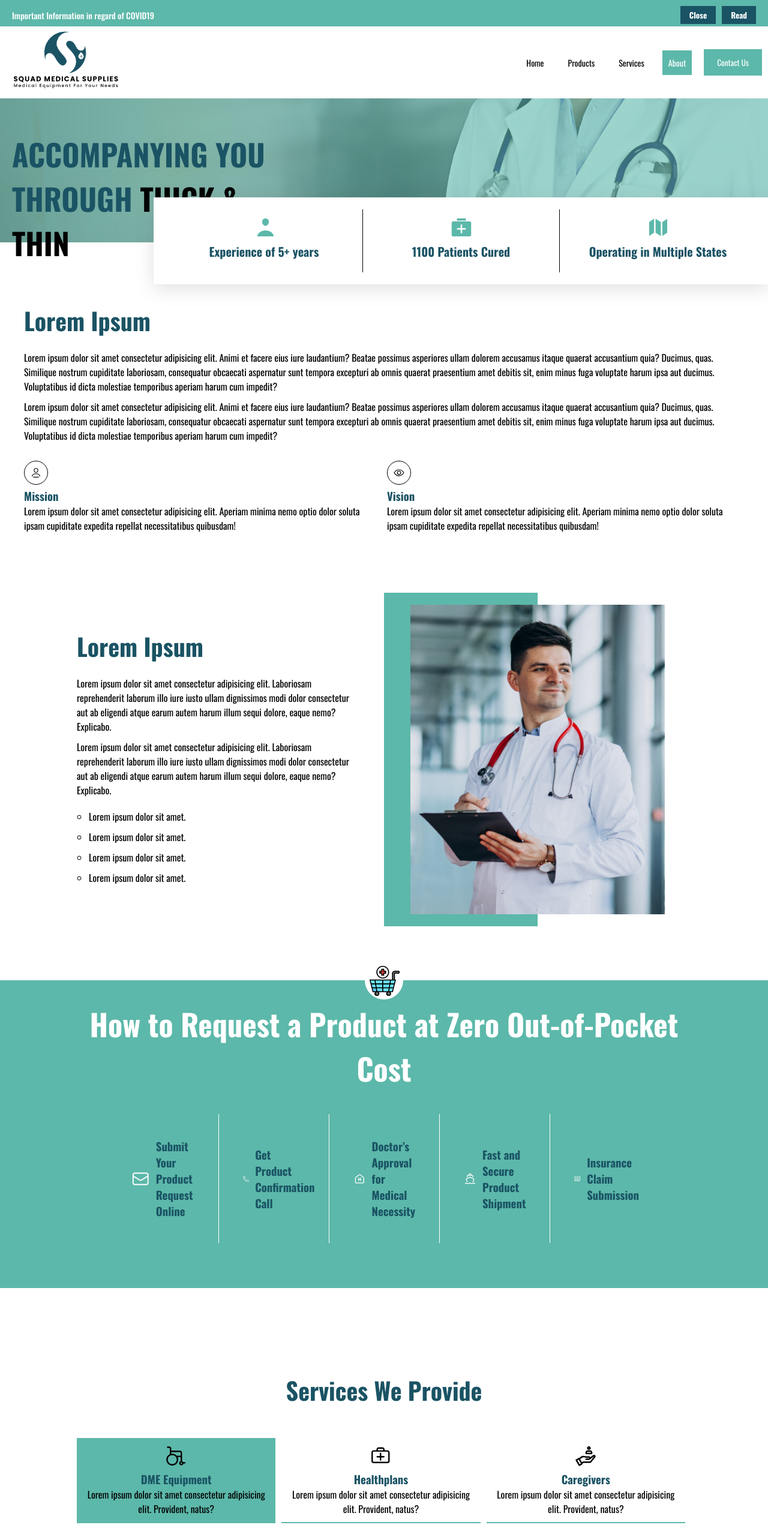
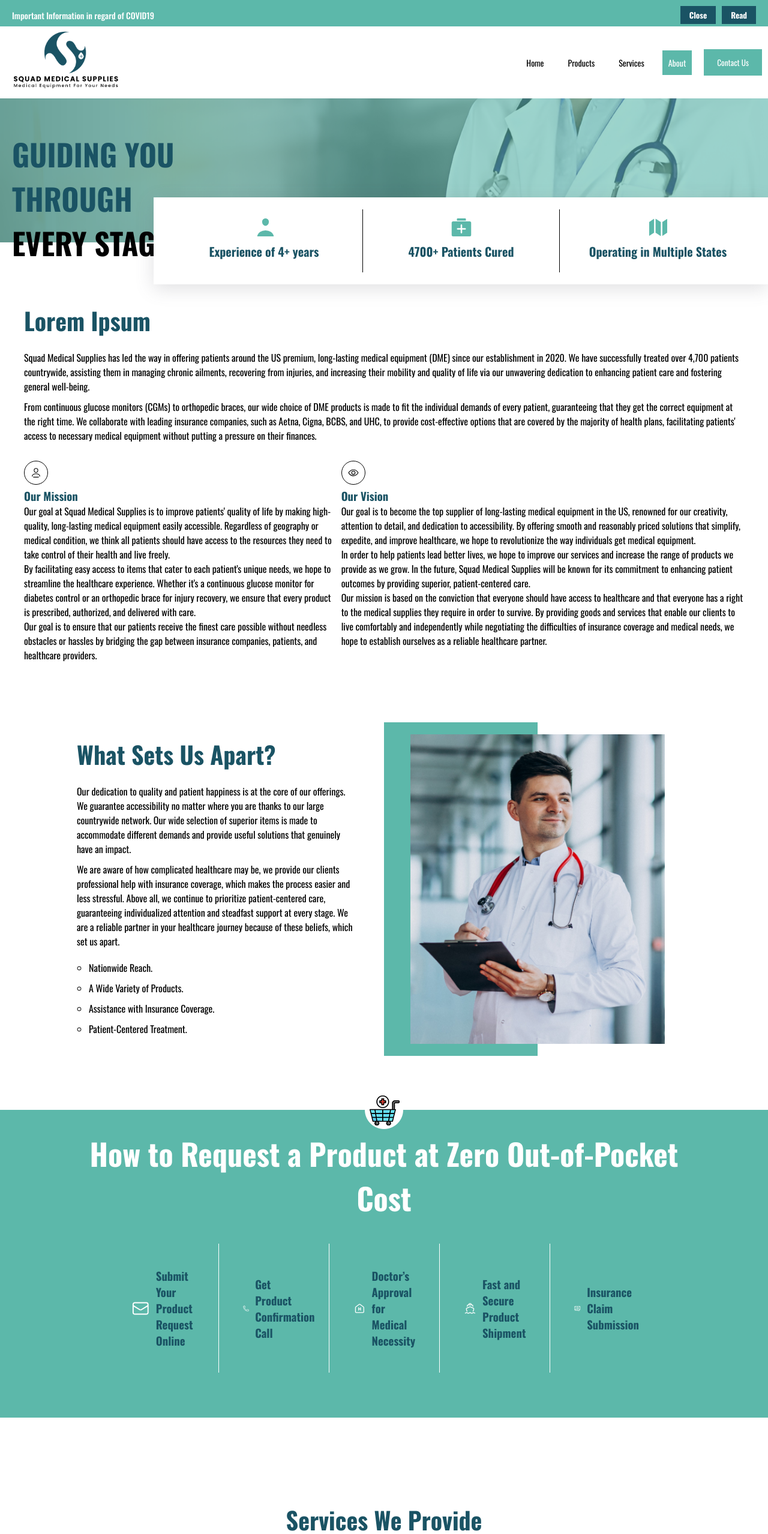
Before and after one commit to MKashanButt/squad-medical-supplies, a Next.js app: page /about in a window 1280 px wide. Shown: the top 2557 px of the page at 60% size. Built offline with nearby package versions, Linux system fonts and the light colour scheme.

Commit message:
finished content and added popup

```diff
--- a/src/app/about/page.tsx
+++ b/src/app/about/page.tsx
@@ -25,6 +25,8 @@ import LymphedemaPumpMassagers from "@/assets/images/lymphedema-pump-massagers.j
 import shopping from "@/assets/images/shoppping-icon.png"
 
 import caregiverService from "@/assets/images/caregiver-service-info.jpg"
+import Link from "next/link"
+import { toggleDialog } from "@/utils/DialogHelper"
 
 interface Product {
     id: number,
@@ -95,7 +97,7 @@ export default function About() {
             <section className={styles.hero}>
                 <div className={styles.overlay}></div>
                 <div className={styles.content}>
-                    <h1>Accompanying you through <span>Thick & Thin</span></h1>
+                    <h1>Guiding You Through <br /><span>Every Stage</span></h1>
                 </div>
                 <div className={styles.overlayContent}>
                     <div className={styles.item}>
@@ -109,7 +111,7 @@ export default function About() {
                             <path stroke-linecap="round" stroke-linejoin="round"
                                 stroke-width="32" d="M88 176v112M144 232H32" />
                         </svg>
-                        <h3>Experience of 5+ years</h3>
+                        <h3>Experience of 4+ years</h3>
                     </div>
                     <div className={styles.item}>
                         <svg xmlns="http://www.w3.org/2000/svg" className={styles.icon} viewBox="0 0 512 512">
@@ -119,7 +121,7 @@ export default function About() {
                                 stroke-linecap="round" stroke-linejoin="round"
                                 stroke-width="32" />
                         </svg>
-                        <h3>1100 Patients Cured</h3>
+                        <h3>4700+ Patients Cured</h3>
                     </div>
                     <div className={styles.item}>
                         <svg xmlns="http://www.w3.org/2000/svg" className={styles.icon} viewBox="0 0 512 512">
@@ -134,8 +136,8 @@ export default function About() {
             </section>
             <section className={`${styles.missionVision} container`}>
                 <h2>Lorem Ipsum</h2>
-                <p>Lorem ipsum dolor sit amet consectetur adipisicing elit. Animi et facere eius iure laudantium? Beatae possimus asperiores ullam dolorem accusamus itaque quaerat accusantium quia? Ducimus, quas. Similique nostrum cupiditate laboriosam, consequatur obcaecati aspernatur sunt tempora excepturi ab omnis quaerat praesentium amet debitis sit, enim minus fuga voluptate harum ipsa aut ducimus. Voluptatibus id dicta molestiae temporibus aperiam harum cum impedit?</p>
-                <p>Lorem ipsum dolor sit amet consectetur adipisicing elit. Animi et facere eius iure laudantium? Beatae possimus asperiores ullam dolorem accusamus itaque quaerat accusantium quia? Ducimus, quas. Similique nostrum cupiditate laboriosam, consequatur obcaecati aspernatur sunt tempora excepturi ab omnis quaerat praesentium amet debitis sit, enim minus fuga voluptate harum ipsa aut ducimus. Voluptatibus id dicta molestiae temporibus aperiam harum cum impedit?</p>
+                <p>Squad Medical Supplies has led the way in offering patients around the US premium, long-lasting medical equipment (DME) since our establishment in 2020. We have successfully treated over 4,700 patients countrywide, assisting them in managing chronic ailments, recovering from injuries, and increasing their mobility and quality of life via our unwavering dedication to enhancing patient care and fostering general well-being.</p>
+                <p>From continuous glucose monitors (CGMs) to orthopedic braces, our wide choice of DME products is made to fit the individual demands of every patient, guaranteeing that they get the correct equipment at the right time. We collaborate with leading insurance companies, such as Aetna, Cigna, BCBS, and UHC, to provide cost-effective options that are covered by the majority of health plans, facilitating patients' access to necessary medical equipment without putting a pressure on their finances.</p>
                 <div className={styles.stage}>
                     <div className={styles.item}>
                         <svg xmlns="http://www.w3.org/2000/svg" className={styles.icon} viewBox="0 0 512 512">
@@ -143,8 +145,10 @@ export default function About() {
                             <path d="M256 304c-87 0-175.3 48-191.64 138.6C62.39 453.52 68.57 464 80 464h352c11.44 0 17.62-10.48 15.65-21.4C431.3 352 343 304 256 304z" fill="none" stroke="currentColor" stroke-miterlimit="10" stroke-width="32" />
                         </svg>
                         <div className={styles.content}>
-                            <h3>Mission</h3>
-                            <p>Lorem ipsum dolor sit amet consectetur adipisicing elit. Aperiam minima nemo optio dolor soluta ipsam cupiditate expedita repellat necessitatibus quibusdam!</p>
+                            <h3>Our Mission</h3>
+                            <p>Our goal at Squad Medical Supplies is to improve patients' quality of life by making high-quality, long-lasting medical equipment easily accessible. Regardless of geography or medical condition, we think all patients should have access to the resources they need to take control of their health and live freely.</p>
+                            <p>By facilitating easy access to items that cater to each patient's unique needs, we hope to streamline the healthcare experience. Whether it's a continuous glucose monitor for diabetes control or an orthopedic brace for injury recovery, we ensure that every product is prescribed, authorized, and delivered with care.</p>
+                            <p>Our goal is to ensure that our patients receive the finest care possible without needless obstacles or hassles by bridging the gap between insurance companies, patients, and healthcare providers.</p>
                         </div>
                     </div>
                     <div className={styles.item}>
@@ -153,22 +157,24 @@ export default function About() {
                             <circle cx="256" cy="256" r="80" fill="none" stroke="currentColor" stroke-miterlimit="10" stroke-width="32" />
                         </svg>
                         <div className={styles.content}>
-                            <h3>Vision</h3>
-                            <p>Lorem ipsum dolor sit amet consectetur adipisicing elit. Aperiam minima nemo optio dolor soluta ipsam cupiditate expedita repellat necessitatibus quibusdam!</p>
+                            <h3>Our Vision</h3>
+                            <p>Our goal is to become the top supplier of long-lasting medical equipment in the US, renowned for our creativity, attention to detail, and dedication to accessibility. By offering smooth and reasonably priced solutions that simplify, expedite, and improve healthcare, we hope to revolutionize the way individuals get medical equipment.</p>
+                            <p>In order to help patients lead better lives, we hope to improve our services and increase the range of products we provide as we grow. In the future, Squad Medical Supplies will be known for its commitment to enhancing patient outcomes by providing superior, patient-centered care.</p>
+                            <p>Our mission is based on the conviction that everyone should have access to healthcare and that everyone has a right to the medical supplies they require in order to survive. By providing goods and services that enable our clients to live comfortably and independently while negotiating the difficulties of insurance coverage and medical needs, we hope to establish ourselves as a reliable healthcare partner.</p>
                         </div>
                     </div>
                 </div>
             </section>
             <section className={`${styles.about} container`}>
                 <div className={styles.content}>
-                    <h2>Lorem Ipsum</h2>
-                    <p>Lorem ipsum dolor sit amet consectetur adipisicing elit. Laboriosam reprehenderit laborum illo iure iusto ullam dignissimos modi dolor consectetur aut ab eligendi atque earum autem harum illum sequi dolore, eaque nemo? Explicabo.</p>
-                    <p>Lorem ipsum dolor sit amet consectetur adipisicing elit. Laboriosam reprehenderit laborum illo iure iusto ullam dignissimos modi dolor consectetur aut ab eligendi atque earum autem harum illum sequi dolore, eaque nemo? Explicabo.</p>
+                    <h2>What Sets Us Apart?</h2>
+                    <p>Our dedication to quality and patient happiness is at the core of our offerings. We guarantee accessibility no matter where you are thanks to our large countrywide network. Our wide selection of superior items is made to accommodate different demands and provide useful solutions that genuinely have an impact.</p>
+                    <p>We are aware of how complicated healthcare may be, we provide our clients professional help with insurance coverage, which makes the process easier and less stressful. Above all, we continue to prioritize patient-centered care, guaranteeing individualized attention and steadfast support at every stage. We are a reliable partner in your healthcare journey because of these beliefs, which set us apart.</p>
                     <ul>
-                        <li>Lorem ipsum dolor sit amet.</li>
-                        <li>Lorem ipsum dolor sit amet.</li>
-                        <li>Lorem ipsum dolor sit amet.</li>
-                        <li>Lorem ipsum dolor sit amet.</li>
+                        <li>Nationwide Reach.</li>
+                        <li>A Wide Variety of Products.</li>
+                        <li>Assistance with Insurance Coverage.</li>
+                        <li>Patient-Centered Treatment.</li>
                     </ul>
                 </div>
                 <div className={styles.image}>
@@ -236,15 +242,7 @@ export default function About() {
                                 <path fill-rule="evenodd" clip-rule="evenodd" d="M2.64844 2.75C2.64844 2.33579 2.98422 2 3.39844 2H4.89844C6.14108 2 7.14844 3.00736 7.14844 4.25V6.375H16.1484C17.3911 6.375 18.3984 7.38236 18.3984 8.625V17.378C18.9068 17.5577 19.3312 17.9148 19.5974 18.375H21.2734C21.6877 18.375 22.0234 18.7108 22.0234 19.125C22.0234 19.5392 21.6877 19.875 21.2734 19.875H19.8673C19.6888 20.9391 18.7633 21.75 17.6484 21.75C16.4058 21.75 15.3984 20.7426 15.3984 19.5C15.3984 18.5203 16.0245 17.6869 16.8984 17.378V13.1304H13.7791C14.1715 13.9428 14.3915 14.8541 14.3915 15.8169C14.3915 19.2322 11.6228 22.0009 8.20748 22.0009C4.79213 22.0009 2.02344 19.2322 2.02344 15.8169C2.02344 13.3142 3.51008 11.1588 5.64844 10.1855V4.25C5.64844 3.83579 5.31265 3.5 4.89844 3.5H3.39844C2.98422 3.5 2.64844 3.16421 2.64844 2.75ZM7.14844 9.72314C7.49255 9.66376 7.8464 9.63281 8.20748 9.63281C10.008 9.63281 11.6288 10.4023 12.759 11.6304H16.8984V8.625C16.8984 8.21079 16.5627 7.875 16.1484 7.875H7.14844V9.72314ZM8.20748 11.1328C5.62056 11.1328 3.52344 13.2299 3.52344 15.8169C3.52344 18.4038 5.62056 20.5009 8.20748 20.5009C10.7944 20.5009 12.8915 18.4038 12.8915 15.8169C12.8915 13.2299 10.7944 11.1328 8.20748 11.1328ZM16.8984 19.5C16.8984 19.0858 17.2342 18.75 17.6484 18.75C18.0627 18.75 18.3984 19.0858 18.3984 19.5C18.3984 19.9142 18.0627 20.25 17.6484 20.25C17.2342 20.25 16.8984 19.9142 16.8984 19.5Z" />
                             </svg>
                             <h3>DME Equipment</h3>
-                            <p>Lorem ipsum dolor sit amet consectetur adipisicing elit. Provident, natus?</p>
-                        </div>
-                        <div className={`${styles.item} ${activeTabs == 'healthcare' ? styles.active : ''}`} onClick={() => setActiveTabs('healthcare')}>
-                            <svg width="40" height="40" viewBox="0 0 25 24" xmlns="http://www.w3.org/2000/svg" className={styles.icon}>
-                                <path d="M12.0231 8.55941C11.6089 8.55941 11.2731 8.8952 11.2731 9.30941V11.9999H8.58266C8.16845 11.9999 7.83266 12.3357 7.83266 12.7499C7.83266 13.1641 8.16845 13.4999 8.58266 13.4999H11.2731V16.1909C11.2731 16.6051 11.6089 16.9409 12.0231 16.9409C12.4373 16.9409 12.7731 16.6051 12.7731 16.1909V13.4999H15.4641C15.8783 13.4999 16.2141 13.1641 16.2141 12.7499C16.2141 12.3357 15.8783 11.9999 15.4641 11.9999H12.7731V9.30941C12.7731 8.8952 12.4373 8.55941 12.0231 8.55941Z" />
-                                <path fill-rule="evenodd" clip-rule="evenodd" d="M7.77344 5.25C7.77344 4.00736 8.7808 3 10.0234 3H14.0234C15.2661 3 16.2734 4.00736 16.2734 5.25V6H19.2736C20.5163 6 21.5236 7.00736 21.5236 8.25V17.25C21.5236 18.4926 20.5163 19.5 19.2736 19.5H4.77344C3.5308 19.5 2.52344 18.4926 2.52344 17.25V8.25C2.52344 7.00736 3.5308 6 4.77344 6H7.77344V5.25ZM14.7734 5.25V6H9.27344V5.25C9.27344 4.83579 9.60922 4.5 10.0234 4.5H14.0234C14.4377 4.5 14.7734 4.83579 14.7734 5.25ZM4.77344 7.5H19.2736C19.6879 7.5 20.0236 7.83579 20.0236 8.25V17.25C20.0236 17.6642 19.6879 18 19.2736 18H4.77344C4.35922 18 4.02344 17.6642 4.02344 17.25V8.25C4.02344 7.83579 4.35922 7.5 4.77344 7.5Z" />
-                            </svg>
-                            <h3>Healthplans</h3>
-                            <p>Lorem ipsum dolor sit amet consectetur adipisicing elit. Provident, natus?</p>
+                            <p>Reliable Solutions, Empowered Living</p>
                         </div>
                         <div className={`${styles.item} ${activeTabs == 'caregiver' ? styles.active : ''}`} onClick={() => setActiveTabs('caregiver')}>
                             <svg width="40" height="40" viewBox="0 0 24 24" xmlns="http://www.w3.org/2000/svg" className={styles.icon}>
@@ -253,57 +251,27 @@ export default function About() {
                                 <path fill-rule="evenodd" clip-rule="evenodd" d="M14.0944 6.27857C12.8582 6.27857 11.856 7.28072 11.856 8.51694V9.44718C11.856 9.86139 12.1918 10.1972 12.606 10.1972H18.0111C18.4253 10.1972 18.7611 9.86139 18.7611 9.44718V8.51694C18.7611 7.28072 17.7589 6.27857 16.5227 6.27857H14.0944ZM13.356 8.51694C13.356 8.10915 13.6866 7.77857 14.0944 7.77857H16.5227C16.9305 7.77857 17.2611 8.10915 17.2611 8.51694V8.69718H13.356V8.51694Z" />
                             </svg>
                             <h3>Caregivers</h3>
-                            <p>Lorem ipsum dolor sit amet consectetur adipisicing elit. Provident, natus?</p>
+                            <p>Assisting Those Who Are Most Important</p>
                         </div>
                     </div>
 
                     {activeTabs === 'dme' && (
                         <div className={`${styles.info}`}>
                             {products.map(product => (
-                                <div className={styles.item} key={product.id}>
+                                <div className={styles.item} key={product.id} onClick={() => toggleDialog('braces')}>
                                     <Image src={product.image} alt={`${product.title} image`} />
                                     <h3>{product.title}</h3>
                                 </div>
                             ))}
                         </div>
                     )}
-                    {activeTabs === 'healthcare' && (
-                        <div className={`${styles.info} ${styles.healthcareInfo}`}>
-                            <div className={styles.stage}>
-                                <div className={styles.item}>
-                                    <Image src={wellcare} alt="wellcare-insurance-logo" />
-                                </div>
-                                <div className={styles.item}>
-                                    <Image src={humana} alt="humana-insurance-logo" />
-                                </div>
-                                <div className={styles.item}>
-                                    <Image src={aetna} alt="aetna-insurance-logo" />
-                                </div>
-                                <div className={styles.item}>
-                                    <Image src={cigna} alt="cigna-insurance-logo" />
-                                </div>
-                                <div className={styles.item}>
-                                    <Image src={uhc} alt="uhc-insurance-logo" />
-                                </div>
-                                <div className={styles.item}>
-                                    <Image src={bcbs} alt="bcbs-insurance-logo" />
-                                </div>
-                                <div className={styles.item}>
-                                    <Image src={clover} alt="clover-insurance-logo" />
-                                </div>
-                                <div className={styles.item}>
-                                    <Image src={medicare} alt="medicare-insurance-logo" className={styles.molinaLogo} />
-                                </div>
-                            </div>
-                        </div>
-                    )}
                     {activeTabs === 'caregiver' && (
                         <div className={`${styles.info} ${styles.activeInfo} ${styles.caregiverInfo}`}>
                             <div className={styles.content}>
-                                <h3>Lorem Ipsum</h3>
-                                <p>Lorem ipsum dolor sit amet consectetur adipisicing elit. Autem impedit laboriosam fugiat asperiores earum, consectetur distinctio dignissimos sit molestiae veritatis odit odio dolorum. Explicabo magnam consequuntur saepe repudiandae molestiae nulla cupiditate quas temporibus dignissimos quibusdam consectetur doloremque laborum, praesentium debitis alias placeat enim nesciunt sed illum optio quae, commodi unde harum. Ipsa architecto deserunt quam quo, tempora doloremque incidunt? Esse, totam? Reiciendis esse odit corporis. Rem, saepe nam. Officia obcaecati modi ipsa sequi deleniti quae a, tempore tempora debitis repellendus?</p>
-                                <p>Lorem ipsum dolor sit amet consectetur adipisicing elit. Autem impedit laboriosam fugiat asperiores earum, consectetur distinctio dignissimos sit molestiae veritatis odit odio dolorum. Explicabo magnam consequuntur saepe repudiandae molestiae nulla cupiditate quas temporibus dignissimos quibusdam consectetur doloremque laborum, praesentium debitis alias placeat enim nesciunt sed illum optio quae, commodi unde harum. Ipsa architecto deserunt quam quo, tempora doloremque incidunt? Esse, totam? Reiciendis esse odit corporis. Rem, saepe nam. Officia obcaecati modi ipsa sequi deleniti quae a, tempore tempora debitis repellendus?</p>
-                                <button className="primary">Get In Touch</button>
+                                <h3>Compassionate Support</h3>
+                                <p>We recognize how important it is to find the best care for your loved ones. Our staff of qualified caregivers is committed to offering individuals in need individualized, empathetic help. We guarantee their comfort, safety, and well-being at every stage, whether we are caring for the elderly, patients with long-term conditions, or those recuperating after medical procedures. Our caregivers are prepared to provide excellent care, including emotional support, health monitoring, and help with everyday tasks. We provide families with the assurance that their loved ones are in skilled and compassionate hands by providing dependable, responsive care.</p>
+                                <p>A strong dedication to improving the quality of life for individuals in need of care is at the core of our offerings. With our customers, our caregivers establish deep connections that promote security and trust. Our staff makes sure that every need is satisfied with expertise and care, from assisting with mobility and cleanliness to handling medication scheduling and food preparation. By emphasizing friendship and emotional well-being, we go above and beyond basic care, providing a kind, personal touch that genuinely makes a difference. We enable people to live comfortably, confidently, and with dignity by providing them with our caring care.</p>
+                                <button className="primary" onClick={() => toggleDialog('braces')}>Get In Touch</button>
                             </div>
                             <div className={styles.image}>
                                 <Image src={caregiverService} alt="" />
```
